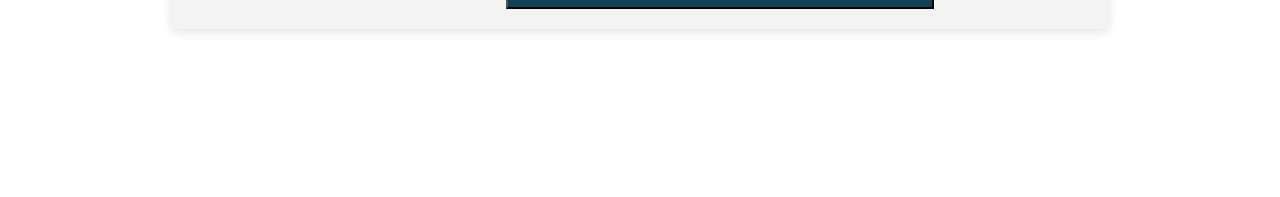
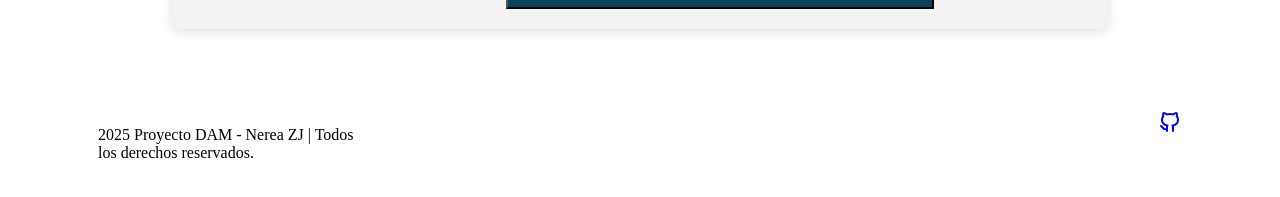
Before and after one commit to nereazj544/GestionMultimedia_V2, an Angular app: page /home in a window 1280 px wide. Shown: the part 589-786 px from the top of the page. Built offline with nearby package versions, Linux system fonts and the light colour scheme.

Commit message:
Agregar componente de pie de página y mejorar el encabezado

```diff
--- a/src/app/app.component.html
+++ b/src/app/app.component.html
@@ -1,3 +1,3 @@
 <app-header></app-header>
-<!-- <app-home *ngIf="showLogin"></app-home> -->
 <router-outlet />
+<app-footer></app-footer>
--- a/src/app/app.component.ts
+++ b/src/app/app.component.ts
@@ -3,11 +3,12 @@
 import { HeaderComponent } from './components/header/header.component';
 import { RouterOutlet, RouterModule } from '@angular/router';
 import { HomeComponent } from './components/home/home.component';
+import { FooterComponent } from "./components/footer/footer.component";
 
 @Component({
   selector: 'app-root',
   standalone: true,
-  imports: [RouterOutlet, RouterModule, HeaderComponent, HomeComponent, CommonModule],
+  imports: [RouterOutlet, RouterModule, HeaderComponent, HomeComponent, CommonModule, FooterComponent],
   templateUrl: './app.component.html',
   styleUrl: './app.component.css'
 })
--- /dev/null
+++ b/src/app/components/footer/footer.component.css
@@ -0,0 +1,48 @@
+/*TODO SEPARADOR DIV */
+
+.separadordvi {
+    min-height: 3rem;
+}
+
+
+/* TODO_ PIE DE PAGINA */
+footer {
+    /* background-color: aqua; */
+    justify-content: space-between;
+    align-items: center;
+    padding: 1px 90px;
+    display: flex;
+    flex-direction: column;
+    /* max-width: auto; */
+}
+.s-footer {
+    display: flex;
+}
+
+.a-footer {
+    margin-left: 50rem;
+}
+
+.a-footer:hover {
+    color: aqua;
+}
+
+.separador {
+    display: none;
+}
+
+/* El salto de línea que se muestra en móviles */
+.salto-linea {
+    display: block;
+}
+
+/* Media query para pantallas medianas y grandes */
+@media (min-width: 768px) {
+    .separador {
+        display: inline;
+    }
+
+    .salto-linea {
+        display: none;
+    }
+}
--- /dev/null
+++ b/src/app/components/footer/footer.component.html
@@ -0,0 +1,34 @@
+<div class="separadordvi"></div>
+<footer>
+    <span class="s-footer">
+        <p>
+            2025 Proyecto DAM - Nerea ZJ<span class="separador"> | </span><br
+                class="salto-linea"
+            /> Todos los derechos reservados.
+        </p>
+        <a
+            href="https://github.com/nereazj544?tab=repositories"
+            target="_blank"
+            rel="noopener"
+            class="a-footer"
+        >
+            <svg
+                xmlns="http://www.w3.org/2000/svg"
+                width="24"
+                height="24"
+                viewBox="0 0 24 24"
+                fill="none"
+                stroke="currentColor"
+                stroke-width="2"
+                stroke-linecap="round"
+                stroke-linejoin="round"
+                class="icon icon-tabler icons-tabler-outline icon-tabler-brand-github"
+            >
+                <path stroke="none" d="M0 0h24v24H0z" fill="none"></path>
+                <path
+                    d="M9 19c-4.3 1.4 -4.3 -2.5 -6 -3m12 5v-3.5c0 -1 .1 -1.4 -.5 -2c2.8 -.3 5.5 -1.4 5.5 -6a4.6 4.6 0 0 0 -1.3 -3.2a4.2 4.2 0 0 0 -.1 -3.2s-1.1 -.3 -3.5 1.3a12.3 12.3 0 0 0 -6.2 0c-2.4 -1.6 -3.5 -1.3 -3.5 -1.3a4.2 4.2 0 0 0 -.1 3.2a4.6 4.6 0 0 0 -1.3 3.2c0 4.6 2.7 5.7 5.5 6c-.6 .6 -.6 1.2 -.5 2v3.5"
+                ></path>
+            </svg>
+        </a>
+    </span>
+</footer>
--- a/src/app/components/header/header.component.html
+++ b/src/app/components/header/header.component.html
@@ -12,8 +12,15 @@
           <button><a [routerLink]="['/registrarse']" (click)="onRegistroinClick()">Registrarse</a></button>
         </li>
       </div>
-        <div *ngIf="isLoginPage"></div>
-        <div *ngIf="isRegistroPage"></div>
+      <div *ngIf="isLoginPage">
+        <li>¿Ya tienes cuenta?</li>
+        <li>
+          <button><a [routerLink]="['iniciarsesion']" (click)="onLonginClick()">Iniciar Sesion</a></button>
+        </li>
+      </div>
+      <div *ngIf="isRegistroPage">
+        <li><a [routerLink]="['iniciarsesion']">¿No tienes cuenta?</a></li>
+      </div>
     </ul>
   </nav>
 </header>
```
Also changed, not shown: src/app/components/footer/footer.component.ts (added, +11 -0 lines), 1 other file (tests, documents, lock files or other folders). Lines whose indentation alone changed are shown as unchanged.
